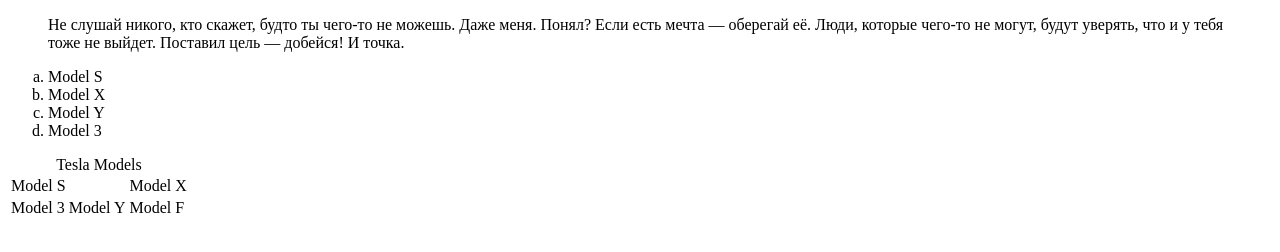
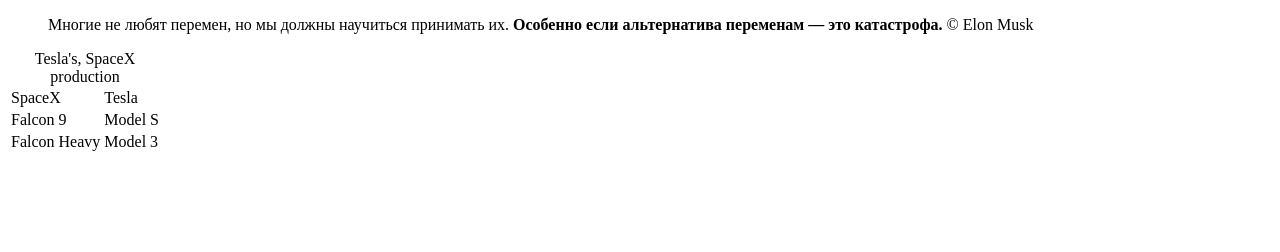
Before and after one commit to RedExtreme12/coursera_html_css_base, a plain HTML site: page test_page/index.html in a window 1280 px wide. Drawn offline with Linux system fonts and the light colour scheme.

Commit message:
changed test page

```diff
--- a/test_page/index.html
+++ b/test_page/index.html
@@ -6,28 +6,22 @@
   <title>Document</title>
 </head>
 <body>
-  <blockquote cite="https://citaty.info/category/motiviruyushie-citaty">
-    Не слушай никого, кто скажет, будто ты чего-то не можешь.
-    Даже меня. Понял? Если есть мечта — оберегай её.
-    Люди, которые чего-то не могут, будут уверять, что и у тебя тоже не выйдет.
-    Поставил цель — добейся! И точка.
-  </blockquote>
-  <ol type="a">
-    <li>Model S</li>
-    <li>Model X</li>
-    <li>Model Y</li>
-    <li>Model 3</li>
-  </ol>
+  <blockquote cite="#">Многие не любят перемен, но мы должны научиться принимать их.
+    <strong>Особенно если альтернатива переменам — это катастрофа.</strong> &COPY; Elon Musk</blockquote>
+
     <table>
-    <caption>Tesla Models</caption> <!--Title of table.-->
+      <caption>Tesla's, SpaceX production</caption>
       <tr>
-      <td colspan="2">Model S</td> <!---Info about model S.-->
-      <td>Model X</td>
+        <td>SpaceX</td>
+        <td>Tesla</td>
       </tr>
       <tr>
+        <td>Falcon 9</td>
+        <td>Model S</td>
+      </tr>
+      <tr>
+        <td>Falcon Heavy</td>
         <td>Model 3</td>
-      <td>Model Y</td>
-      <td>Model F</td>
       </tr>
     </table>
 </body>
```
Lines whose indentation alone changed are shown as unchanged.
